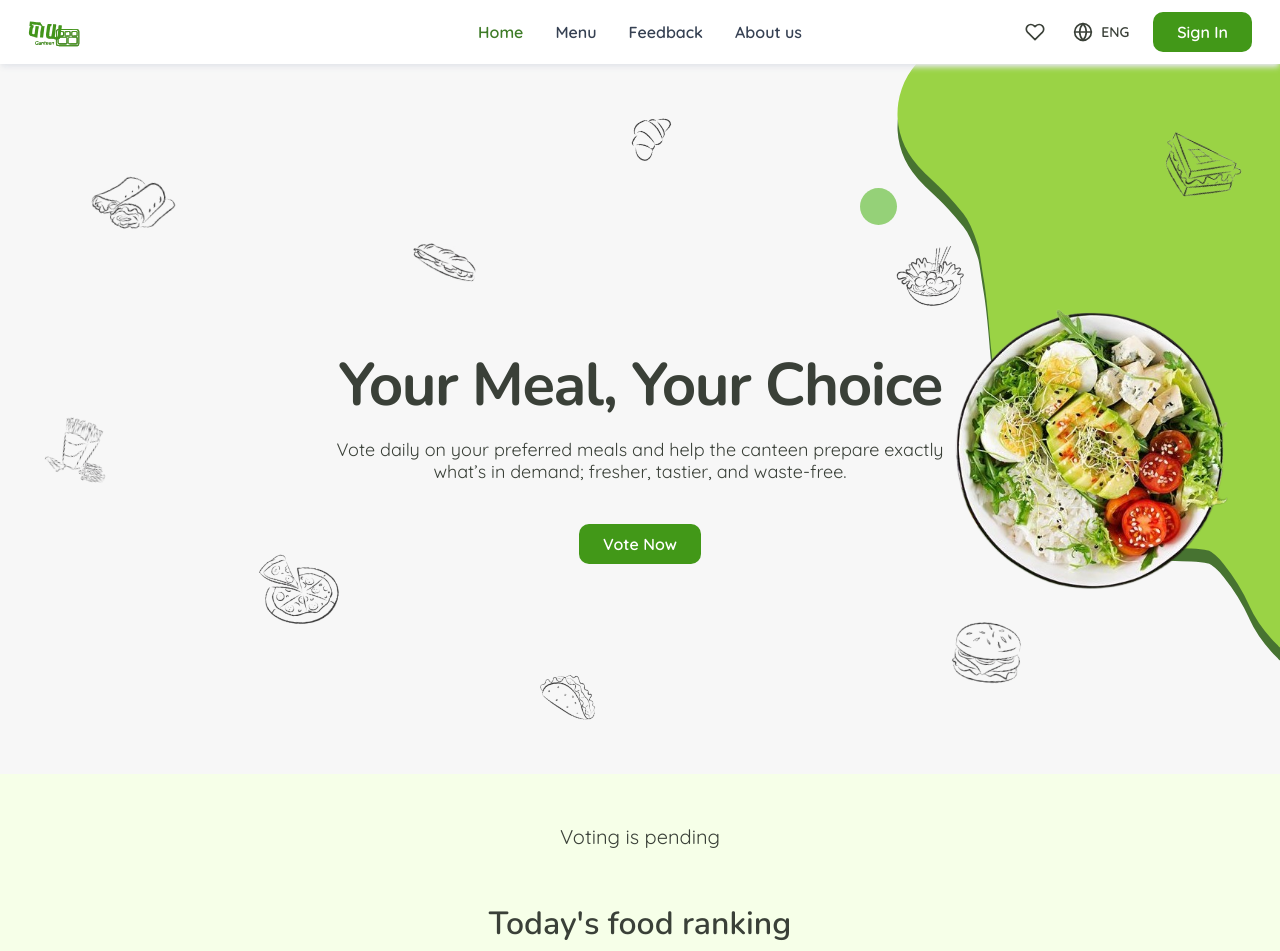
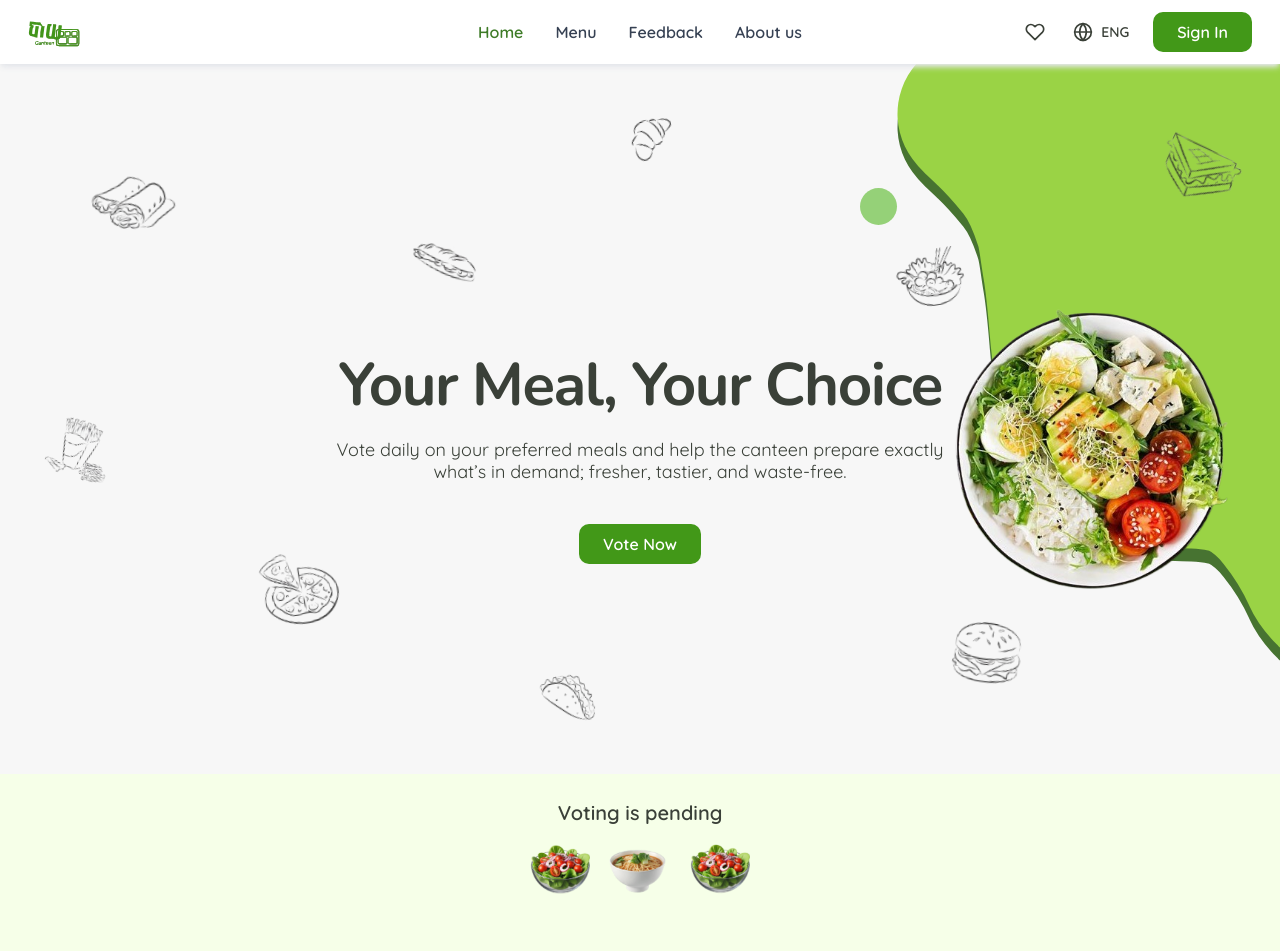
Before and after one commit to rscbpch/meal-voting-system-frontend, a React (Vite) app: page / in a window 1280 px wide. Shown: the top 951 px of the page. Built offline with nearby package versions, Linux system fonts and the light colour scheme; no server answers; a web font is replaced by a local one.

Commit message:
fix status and timer

```diff
--- a/src/components/TimerFlipCard.tsx
+++ b/src/components/TimerFlipCard.tsx
@@ -26,14 +26,29 @@ const FlipCard: React.FC<FlipCardProps> = ({ digit }) => {
     const topFaceBg = "bg-[#f7f7f7] border-b border-b-[rgba(0,0,0,0.1)] rounded-tr-[0.5em] rounded-tl-[0.5em]";
     const bottomFaceBg = "bg-white rounded-br-[0.5em] rounded-bl-[0.5em]";
     const innerNumber = `absolute left-0 w-full ${fullHeight} flex items-center justify-center text-4xl leading-none select-none`;
-
-    // Inline styles for proper 3D perspective and transform preservation — Tailwind doesn't include perspective by default
     const perspectiveStyle: React.CSSProperties = { perspective: '1000px' };
 
     return (
-    <div style={perspectiveStyle} className={`font-semibold relative inline-flex flex-col rounded-[0.5em] shadow-md ${cardWidth} ${fullHeight} select-none`}>
+        <div style={perspectiveStyle} className={`font-semibold relative inline-flex flex-col rounded-[0.5em] shadow-md ${cardWidth} ${fullHeight} select-none`}>
+            <style>
+                {`
+                    /* Flip animation matching your CSS: 250ms durations, ease-in/out and 250ms delay for bottom */
+                    @keyframes flip-top {
+                        100% {
+                            transform: rotateX(90deg);
+                        }
+                    }
+
+                    @keyframes flip-bottom {
+                        100% {
+                            transform: rotateX(0deg);
+                        }
+                    }
+                `}
+            </style>
+
             <div className={`${faceBase} ${topFaceBg} z-0`}>
-                <div className={`${innerNumber} top-0`}>{prevDigit}</div>
+                <div className={`${innerNumber} top-0`}>{digit}</div>
             </div>
             <div className={`${faceBase} ${bottomFaceBg} z-0`}>
                 <div className={`${innerNumber} -top-[1.75rem]`}>{prevDigit}</div>
@@ -42,17 +57,15 @@ const FlipCard: React.FC<FlipCardProps> = ({ digit }) => {
             {flipping && (
                 <>
                     <div
-                        // top flipping half: rotate from 0 to -90deg (origin bottom)
-                        className={`absolute top-0 left-0 w-full ${halfHeight} ${topFaceBg} animate-flip-top origin-bottom z-20 overflow-hidden backface-hidden will-change-transform`}
-                        style={{ transformStyle: 'preserve-3d' }}
+                        className={`absolute top-0 left-0 w-full ${halfHeight} ${topFaceBg} origin-bottom z-20 overflow-hidden backface-hidden will-change-transform`}
+                        style={{ animation: 'flip-top 250ms ease-in forwards', transformStyle: 'preserve-3d' }}
                     >
                         <div className={`${innerNumber} top-0`} style={{ backfaceVisibility: 'hidden' }}>{prevDigit}</div>
                     </div>
 
                     <div
-                        // bottom flipping half: rotate from 90deg down to 0 (origin top)
-                        className={`absolute bottom-0 left-0 w-full ${halfHeight} ${bottomFaceBg} animate-flip-bottom origin-top z-20 overflow-hidden backface-hidden will-change-transform`}
-                        style={{ transformStyle: 'preserve-3d' }}
+                        className={`absolute bottom-0 left-0 w-full ${halfHeight} ${bottomFaceBg} origin-top z-20 overflow-hidden backface-hidden will-change-transform`}
+                        style={{ animation: 'flip-bottom 250ms ease-out 250ms forwards', transformStyle: 'preserve-3d', transform: 'rotateX(90deg)' }}
                     >
                         <div className={`${innerNumber} -top-[1.75rem]`} style={{ backfaceVisibility: 'hidden' }}>{digit}</div>
                     </div>
--- a/src/pages/Homepage.tsx
+++ b/src/pages/Homepage.tsx
@@ -120,38 +120,74 @@ const Homepage = () => {
                             </svg>
                         </div>
                     </div>
-
-                    <div className="relative flex justify-center px-12 py-12 lg:text-[20px]">
+                    <div className="relative flex justify-center px-12 pt-12 pb-8 lg:text-[20px]">
+                        <div className="absolute inset-x-0 top-6 z-20 flex justify-center">
+                            {status === 'open' ? (
+                                <div>
+                                    <p className="font-bold text-center mb-2">Vote close in</p>
+                                    <CountdownTimer />
+                                </div>
+                            ) : status === 'pending' ? (
+                                <p className="text-center font-semibold">Voting is pending</p>
+                            ) : status === 'close' ? (
+                                <p className="text-center font-semibold">Voting has closed</p>
+                            ) : status === 'finalized' ? (
+                                <p className="text-center font-semibold">Results finalized</p>
+                            ) : (
+                                <p className="text-center font-semibold">Status unknown</p>
+                            )}
+                        </div>
                         <div>
                             {status === 'open' ? (
                                 <>
-                                    <p className="font-bold text-center mb-2">Vote close in</p>
-                                    <CountdownTimer />
+                                    <div className="absolute left-[5%] top-[25%] md:left-[20%] md:top-[12%] w-[48px] md:w-[64px] lg:w-[72px] rotate-[-12deg] opacity-90 z-10 pointer-events-none">
+                                        <img src={food1} alt="food1" className="w-full h-auto" />
+                                    </div>
+                                    <div className="absolute right-[4%] bottom-[18%] md:right-[18%] md:bottom-[10%] w-[48px] md:w-[64px] lg:w-[72px] rotate-[-12deg] opacity-90 z-10 pointer-events-none">
+                                        <img src={food2} alt="food2" className="w-full h-auto" />
+                                    </div>
                                 </>
-                            ) : status === 'pending' ? (
-                                <p className="text-center">Voting is pending</p>
-                            ) : status === 'close' ? (
-                                <p className="text-center">Voting has closed</p>
-                            ) : status === 'finalized' ? (
-                                <p className="text-center">Results finalized</p>
                             ) : (
-                                <p className="text-center">Status unknown</p>
+                                <>
+                                    <style>
+                                        {`
+                                            @keyframes wave {
+                                                0%   { transform: translateY(0); opacity: 0.95; }
+                                                50%  { transform: translateY(-10px); opacity: 1; }
+                                                100% { transform: translateY(0); opacity: 0.95; }
+                                            }
+                                        `}
+                                    </style>
+
+                                    <div className="inset-0 flex justify-center mt-2 items-center pointer-events-none z-10">
+                                        <div className="flex items-end">
+                                            <img
+                                                src={food1}
+                                                alt="food1"
+                                                className="w-12 md:w-16 lg:w-20"
+                                                style={{ animation: 'wave 1.1s ease-in-out infinite', animationDelay: '0s' }}
+                                            />
+                                            <img
+                                                src={food2}
+                                                alt="food2"
+                                                className="w-14 md:w-18 lg:w-20"
+                                                style={{ animation: 'wave 1.1s ease-in-out infinite', animationDelay: '0.12s' }}
+                                            />
+                                            <img
+                                                src={food1}
+                                                alt="food1-2"
+                                                className="w-12 md:w-16 lg:w-20"
+                                                style={{ animation: 'wave 1.1s ease-in-out infinite', animationDelay: '0.24s' }}
+                                            />
+                                        </div>
+                                    </div>
+                                </>
                             )}
                         </div>
-                        {status === 'open' && (
-                            <>
-                                <div className="absolute left-[5%] top-[25%] md:left-[20%] md:top-[12%] w-[64px] md:w-[86px] lg:w-[100px] rotate-[-12deg] opacity-90 z-10 pointer-events-none">
-                                    <img src={food1} alt="food1" className="w-full h-auto" />
-                                </div>
-                                <div className="absolute right-[4%] bottom-[18%] md:right-[18%] md:bottom-[10%] w-[64px] md:w-[86px] lg:w-[100px] rotate-[-12deg] opacity-90 z-10 pointer-events-none">
-                                    <img src={food2} alt="food2" className="w-full h-auto" />
-                                </div>
-                            </>
-                        )}
                     </div>
                     <div className="flex flex-col justify-center pb-12">
                         <p className="title-font font-semibold text-[32px] text-center">Today's food ranking</p>
-                        <p className="text-center">Waiting for vote poll to open</p>
+                        <p className="text-center">under construction</p>
                     </div>
                 </main>
             </PageTransition>
--- a/tailwind.config.js
+++ /dev/null
@@ -1,52 +0,0 @@
-/** @type {import('tailwindcss').Config} */
-module.exports = {
-  content: [
-    "./index.html",
-    "./src/**/*.{js,ts,jsx,tsx}",
-  ],
-  theme: {
-    extend: {
-      keyframes: {
-        "flip-top": {
-          "0%": { transform: "rotateX(0deg)" },
-          "60%": { transform: "rotateX(-80deg)" },
-          "100%": { transform: "rotateX(-90deg)" },
-        },
-        "flip-bottom": {
-          "0%": { transform: "rotateX(90deg)" , opacity: 0},
-          "60%": { transform: "rotateX(20deg)", opacity: 1},
-          "100%": { transform: "rotateX(0deg)", opacity: 1 },
-        },
-      },
-      animation: {
-        // slightly longer durations and custom easing for smoother 3d perception
-        "flip-top": "flip-top 0.35s cubic-bezier(.2,.9,.2,1) forwards",
-        "flip-bottom": "flip-bottom 0.35s cubic-bezier(.2,.9,.2,1) 0.18s forwards",
-      },
-    },
-  },
-  plugins: [],
-};
-
-// tailwind.config.js
-// module.exports = {
-//   content: ["./src/**/*.{js,ts,jsx,tsx}"],
-//   theme: {
-//     extend: {
-//       keyframes: {
-//         "flip-top": {
-//           "100%": { transform: "rotateX(90deg)" },
-//         },
-//         "flip-bottom": {
-//           "0%": { transform: "rotateX(90deg)" },
-//           "100%": { transform: "rotateX(0deg)" },
-//         },
-//       },
-//       animation: {
-//         "flip-top": "flip-top 0.25s ease-in forwards",
-//         "flip-bottom": "flip-bottom 0.25s ease-out 0.25s forwards",
-//       },
-//     },
-//   },
-//   plugins: [],
-// };
```
